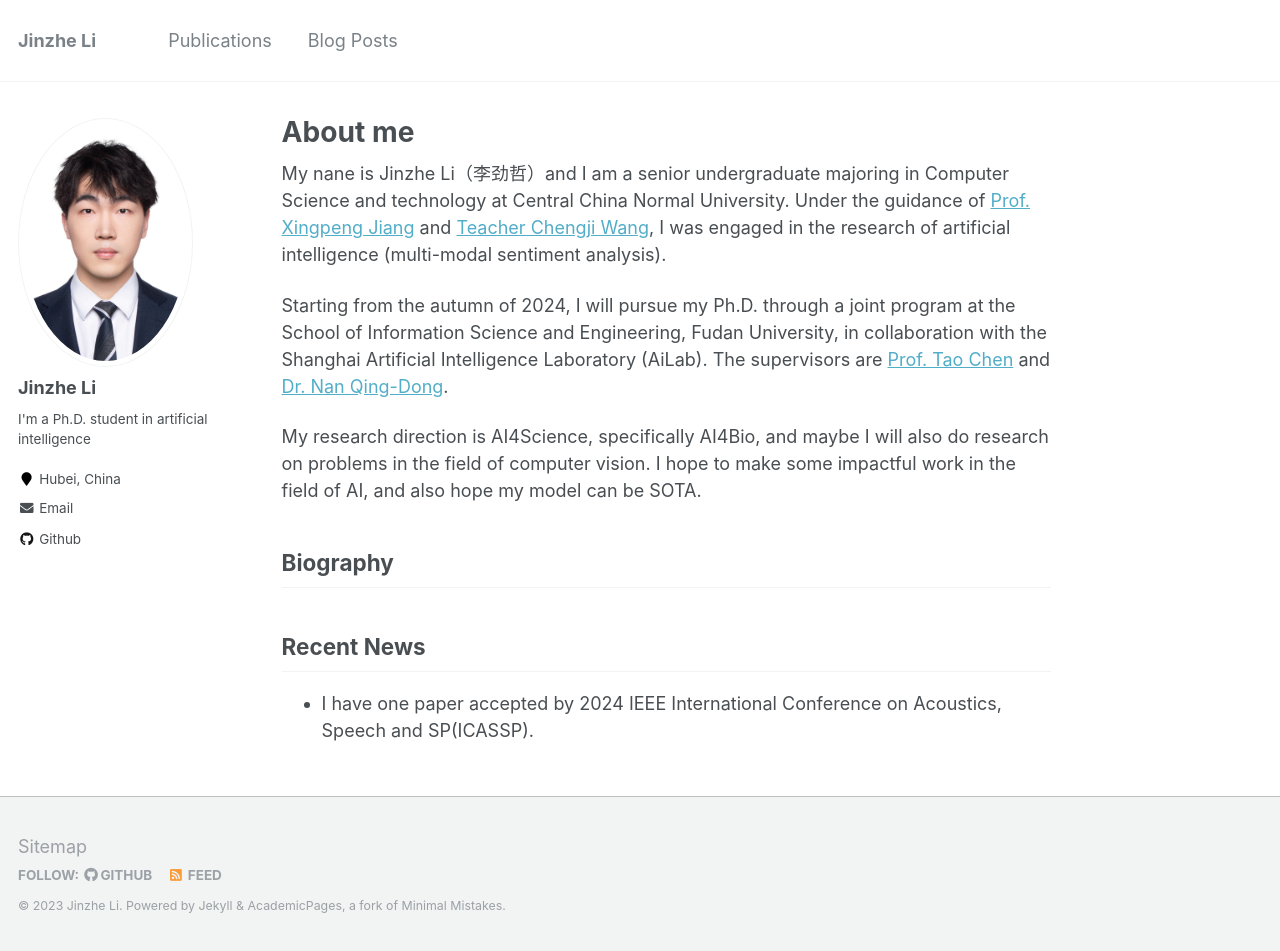
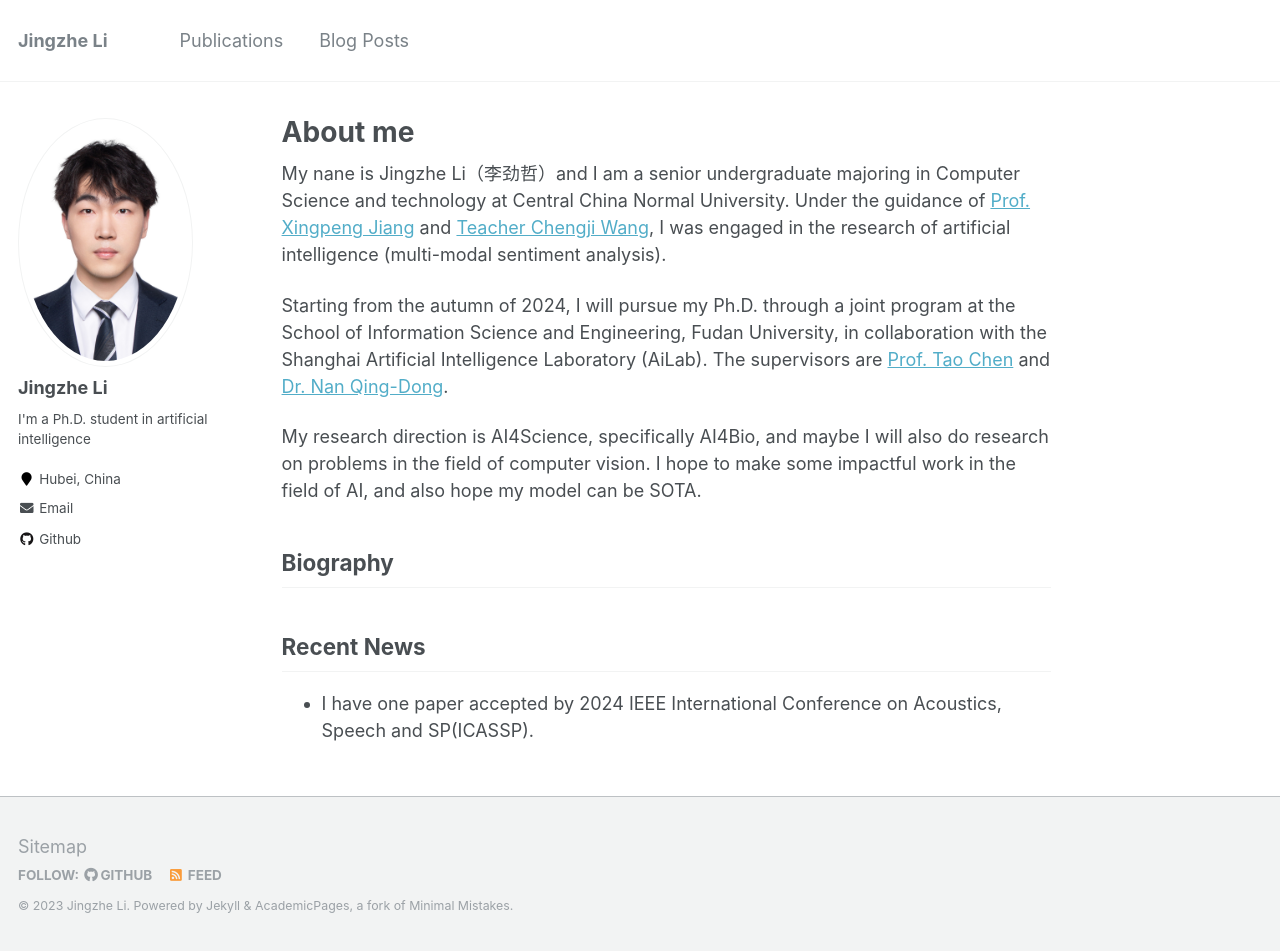
Before and after one commit to royal-dargon/royal-dargon.github.io, a Jekyll site: the page built from _pages/about.md, in a window 1280 px wide and 951 px high. Built offline with Jekyll 4.4.1, drawn with Linux system fonts in a browser that asks for light colours.

Commit message:
update:the name

```diff
--- a/_config.yml
+++ b/_config.yml
@@ -7,9 +7,9 @@
 
 # Site Settings
 locale                   : "en-US"
-title                    : "Jinzhe Li"
+title                    : "Jingzhe Li"
 title_separator          : "-"
-name                     : &name "Jinzhe Li"
+name                     : &name "Jingzhe Li"
 description              : &description "I'm a Ph.D. student in artificial intelligence"
 url                      : https://royal-dargon.github.io/ # the base hostname & protocol for your site e.g. "https://mmistakes.github.io"
 baseurl                  : "" # the subpath of your site, e.g. "/blog"
@@ -80,7 +80,7 @@ analytics:
 
 # Site Author
 author:
-  name             : "Jinzhe Li"
+  name             : "Jingzhe Li"
   avatar           : "ljz.png"
   bio              : "I'm a Ph.D. student in artificial intelligence"
   location         : "Hubei, China"
--- a/_pages/about.md
+++ b/_pages/about.md
@@ -8,7 +8,7 @@ redirect_from:
   - /about.html
 ---
 
-My nane is Jinzhe Li（李劲哲）and  I am a senior undergraduate majoring in Computer Science and technology at Central China Normal University. Under the guidance of [Prof. Xingpeng Jiang](http://cs.ccnu.edu.cn/info/1097/2097.htm) and [Teacher Chengji Wang](http://cs.ccnu.edu.cn/info/1097/2753.htm), I was engaged in the research of artificial intelligence (multi-modal sentiment analysis).
+My nane is Jingzhe Li（李劲哲）and  I am a senior undergraduate majoring in Computer Science and technology at Central China Normal University. Under the guidance of [Prof. Xingpeng Jiang](http://cs.ccnu.edu.cn/info/1097/2097.htm) and [Teacher Chengji Wang](http://cs.ccnu.edu.cn/info/1097/2753.htm), I was engaged in the research of artificial intelligence (multi-modal sentiment analysis).
 
 Starting from the autumn of 2024, I will pursue my Ph.D. through a joint program at the School of Information Science and Engineering, Fudan University, in collaboration with the Shanghai Artificial Intelligence Laboratory (AiLab). The supervisors are [Prof. Tao Chen](http://www.it.fudan.edu.cn/Data/View/2989) and [Dr. Nan Qing-Dong](https://scholar.google.com/citations?user=0DX2YsQAAAAJ&hl=en).
 
```
